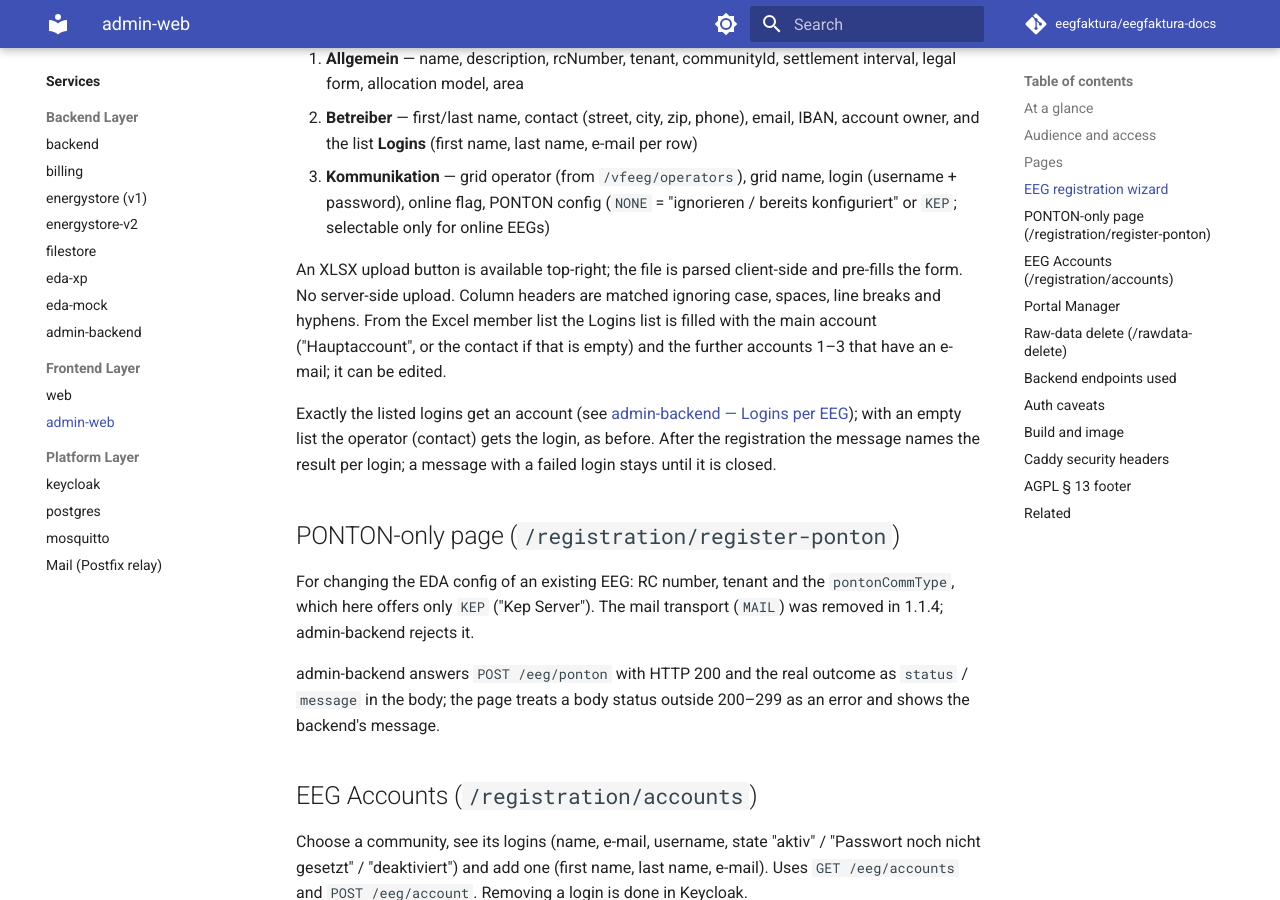
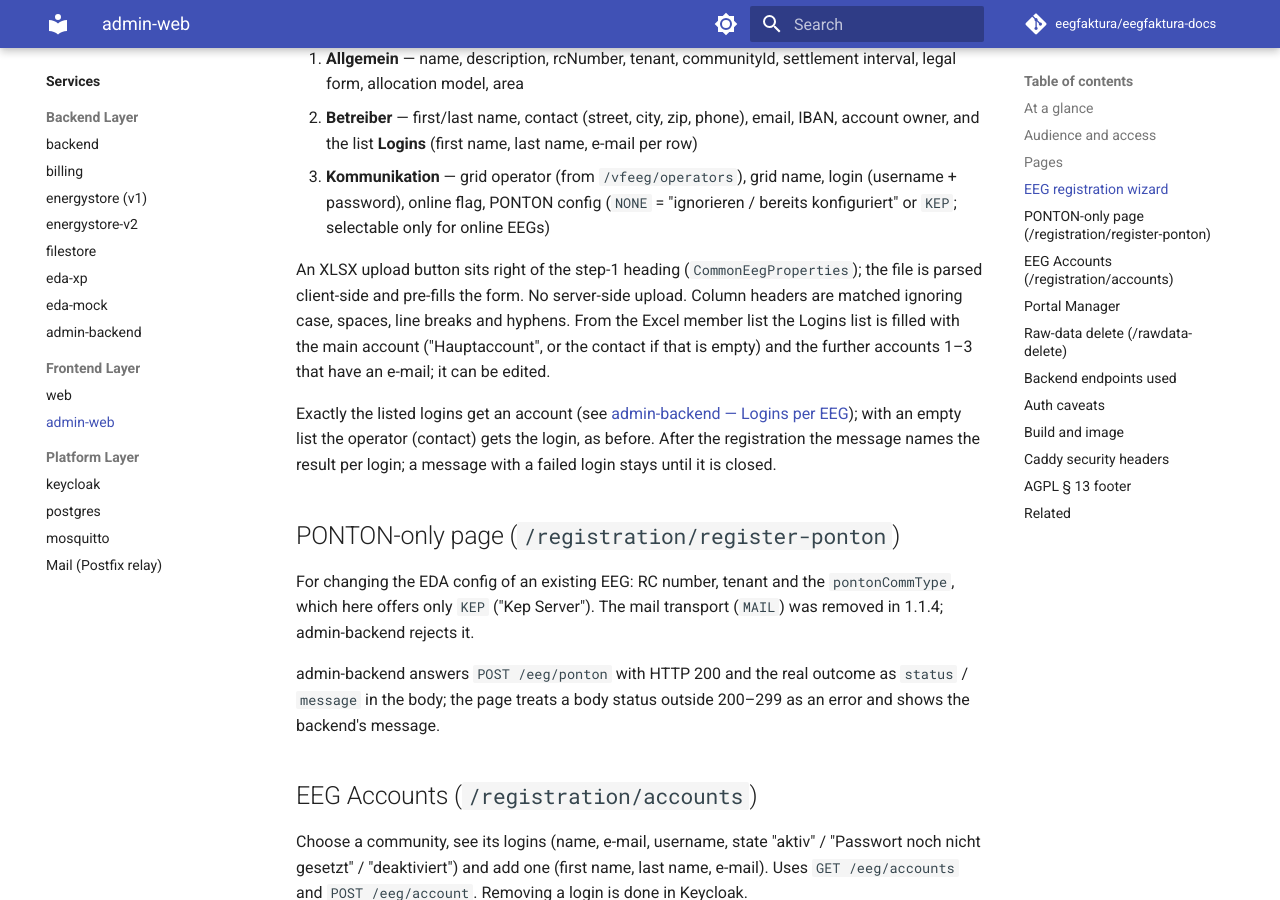
Before and after one commit to eegfaktura/eegfaktura-docs, an MkDocs documentation site: the page built from docs/services/admin-web.md, in a window 1280 px wide and 900 px high, scrolled down 1499 px. Built offline with MkDocs 1.6.1 and Material for MkDocs 9.7.7, drawn with Linux system fonts in a browser that asks for light colours; comment, search, counter and statistics services are not loaded; some of the changed text lies outside the part shown.

Commit message:
docs: second pass part C - statements verified on the second try
- shared DB user also in the GitOps manifests (databases)
- pontonxp database exists in production, belongs to the Ponton messenger (postgres)
- admin-web: XLSX upload position, tombstone repo owner
- energystore-v2: 128 partitions planned in ADR-0011
- eda-xp: scala-xml 2.3.0 XMLLoader secure-parser features

Co-Authored-By: Claude Opus 5.5 <noreply@anthropic.com>

```diff
--- a/docs/services/admin-web.md
+++ b/docs/services/admin-web.md
@@ -37,7 +37,7 @@ Three steps:
 2. **Betreiber** — first/last name, contact (street, city, zip, phone), email, IBAN, account owner, and the list **Logins** (first name, last name, e-mail per row)
 3. **Kommunikation** — grid operator (from `/vfeeg/operators`), grid name, login (username + password), online flag, PONTON config (`NONE` = "ignorieren / bereits konfiguriert" or `KEP`; selectable only for online EEGs)
 
-An XLSX upload button is available top-right; the file is parsed client-side and pre-fills the form. No server-side upload. Column headers are matched ignoring case, spaces, line breaks and hyphens. From the Excel member list the Logins list is filled with the main account ("Hauptaccount", or the contact if that is empty) and the further accounts 1–3 that have an e-mail; it can be edited.
+An XLSX upload button sits right of the step-1 heading (`CommonEegProperties`); the file is parsed client-side and pre-fills the form. No server-side upload. Column headers are matched ignoring case, spaces, line breaks and hyphens. From the Excel member list the Logins list is filled with the main account ("Hauptaccount", or the contact if that is empty) and the further accounts 1–3 that have an e-mail; it can be edited.
 
 Exactly the listed logins get an account (see [admin-backend — Logins per EEG](admin-backend.md#logins-per-eeg)); with an empty list the operator (contact) gets the login, as before. After the registration the message names the result per login; a message with a failed login stays until it is closed.
 
```
Also changed, not shown: other parts of docs/services/admin-web.md (+1 -1 lines), docs/architecture/databases.md (+1 -1 lines), docs/services/eda-xp.md (+1 -1 lines), docs/services/energystore-v2.md (+1 -1 lines), docs/services/postgres.md (+1 -1 lines).
